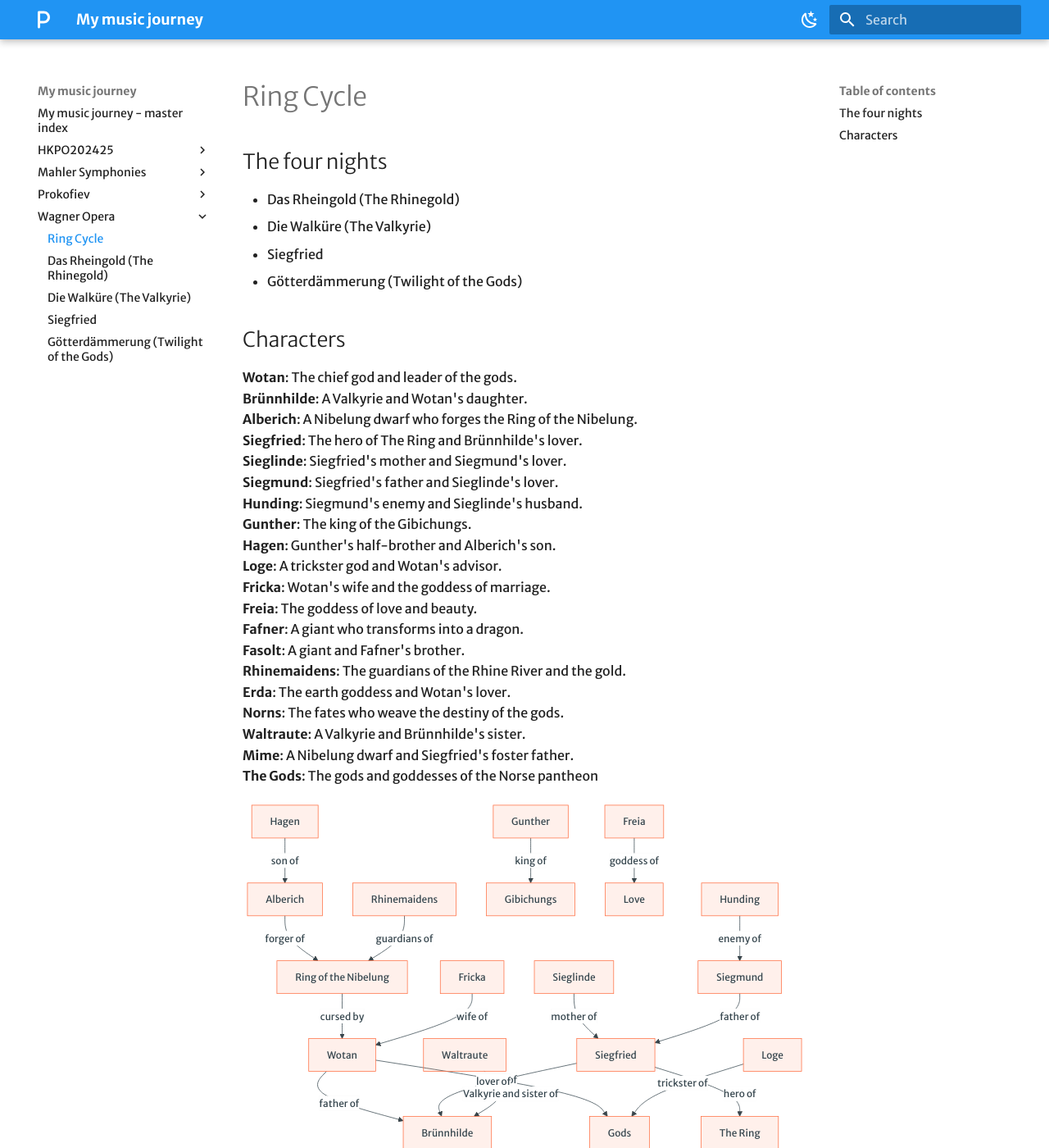
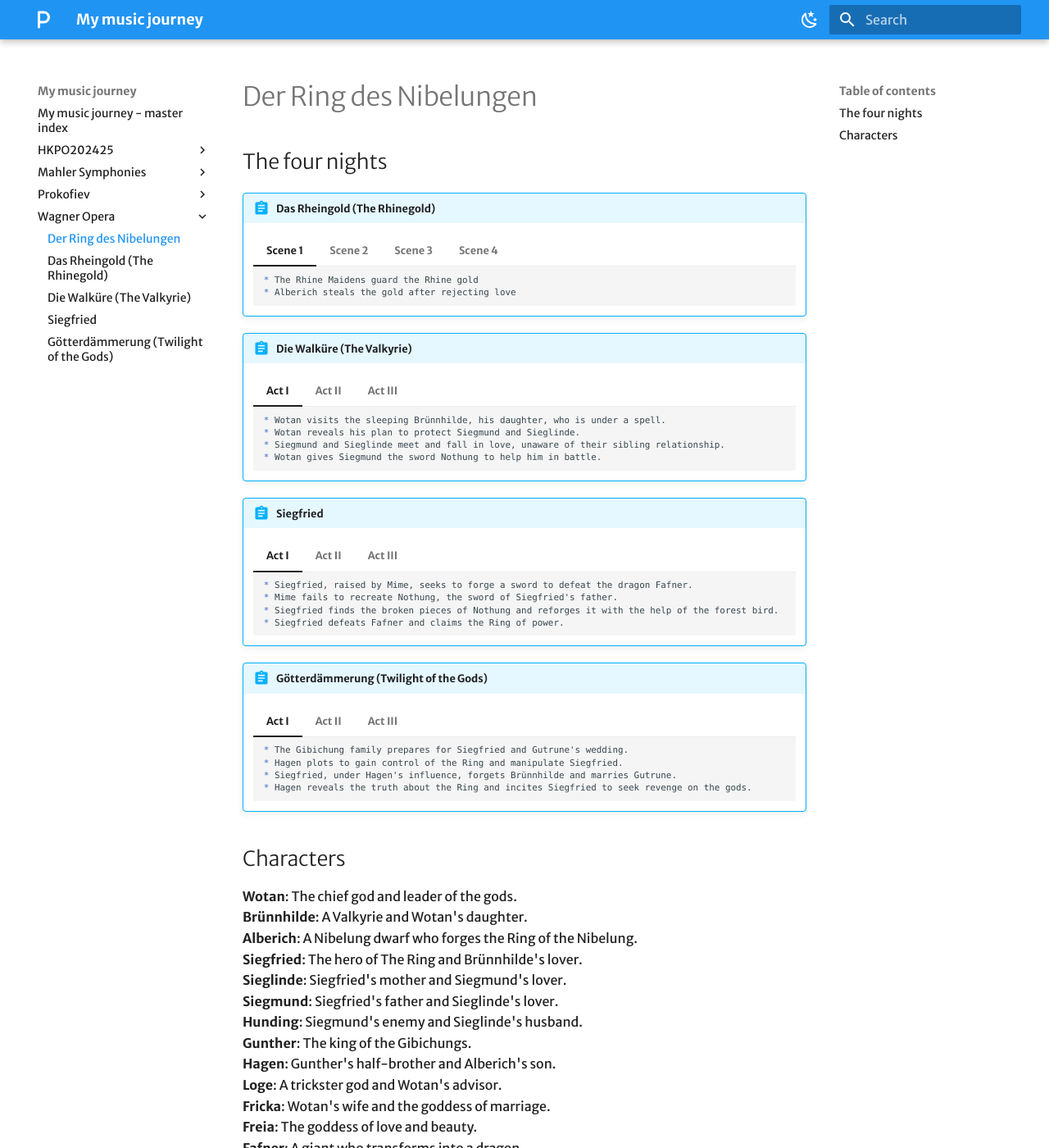
Before and after one commit to magicat888/My-music-journey, an MkDocs documentation site: the page built from docs/Wagner Opera/index.md, in a window 1280 px wide and 1400 px high. Shown: the whole window at 82% size. Built offline with MkDocs 1.6.1 and Material for MkDocs 9.7.7, drawn with Linux system fonts in a browser that asks for light colours; some web fonts are replaced.

Commit message:
summary commit

````diff
--- a/docs/Wagner Opera/index.md
+++ b/docs/Wagner Opera/index.md
@@ -1,11 +1,121 @@
-# Ring Cycle
+# Der Ring des Nibelungen
 
 ## The four nights
 
-- Das Rheingold (The Rhinegold)
-- Die Walküre (The Valkyrie)
-- Siegfried
-- Götterdämmerung (Twilight of the Gods)
+!!! Abstract "Das Rheingold (The Rhinegold)"
+
+    === "Scene 1"
+
+        ```markdown
+        * The Rhine Maidens guard the Rhine gold
+        * Alberich steals the gold after rejecting love
+        ```
+    === "Scene 2"
+
+        ```markdown
+        * Wotan and Fricka discuss the need for a new home
+        * Wotan and Loge visit the Nibelheim
+        * Wotan confronts Alberich and claims the Ring
+        ```
+
+    === "Scene 3"
+        ```markdown
+        * The gods build Valhalla with the help of the giants
+        * Freia is taken as payment for the giants
+        * Wotan gives the Ring to the giants to pay for Freia
+        ```
+
+    === "Scene 4"
+
+        ```markdown
+        * The curse of the Ring begins to take effect
+        * The giants quarrel over the Ring
+        * Fafner kills Fasolt for the Ring
+        * Wotan realizes the consequences of his actions
+        ```
+
+!!! Abstract "Die Walküre (The Valkyrie)"
+
+    === "Act I"
+        ```markdown
+        * Wotan visits the sleeping Brünnhilde, his daughter, who is under a spell.
+        * Wotan reveals his plan to protect Siegmund and Sieglinde.
+        * Siegmund and Sieglinde meet and fall in love, unaware of their sibling relationship.
+        * Wotan gives Siegmund the sword Nothung to help him in battle.
+        ```
+
+    === "Act II"
+        ```markdown
+        * Siegmund and Sieglinde are pursued by Hunding, Siegmund's enemy.
+        * A fierce battle ensues between Siegmund and Hunding.
+        * Wotan intervenes, allowing Siegmund to win the fight.
+        * Wotan's wife, Fricka, confronts him about Siegmund's actions and demands justice.
+        * Wotan reluctantly decides to let Hunding kill Siegmund.
+        ```
+
+    === "Act III"
+        ```markdown
+        * Wotan sends Brünnhilde to protect Siegmund, but he ultimately orders her to let him die.
+        * Brünnhilde defies Wotan and helps Siegmund in battle.
+        * Siegmund is ultimately killed by Hunding.
+        * Brünnhilde takes Sieglinde away to protect her and the unborn child.
+        * Wotan punishes Brünnhilde for her disobedience by putting her into a deep sleep surrounded by fire.
+        * Brünnhilde vows to find a hero who can rescue her from the flames.
+        ```
+
+!!! Abstract "Siegfried"
+
+    === "Act I"
+        ```markdown
+        * Siegfried, raised by Mime, seeks to forge a sword to defeat the dragon Fafner.
+        * Mime fails to recreate Nothung, the sword of Siegfried's father.
+        * Siegfried finds the broken pieces of Nothung and reforges it with the help of the forest bird.
+        * Siegfried defeats Fafner and claims the Ring of power.
+        ```
+
+    === "Act II"
+        ```markdown
+        * Siegfried encounters Brünnhilde, awakening her from her enchanted sleep.
+        * They fall in love, and Siegfried gives Brünnhilde the Ring.
+        * Wotan, disguised as a wanderer, warns Siegfried about the curse of the Ring.
+        * Siegfried leaves Brünnhilde to seek adventure and encounters the Gibichung family.
+        ```
+
+    === "Act III"
+        ```markdown
+        * Siegfried is manipulated by Hagen into betraying Brünnhilde.
+        * He marries Gutrune, Hagen's sister, and forgets his love for Brünnhilde.
+        * Hagen plots to kill Siegfried and take the Ring.
+        * Siegfried is mortally wounded, and Brünnhilde learns of his death.
+        * Brünnhilde sacrifices herself on Siegfried's funeral pyre, ending the curse of the Ring.
+        ```
+
+!!! Abstract "Götterdämmerung (Twilight of the Gods)"
+
+    === "Act I"
+        ```markdown
+        * The Gibichung family prepares for Siegfried and Gutrune's wedding.
+        * Hagen plots to gain control of the Ring and manipulate Siegfried.
+        * Siegfried, under Hagen's influence, forgets Brünnhilde and marries Gutrune.
+        * Hagen reveals the truth about the Ring and incites Siegfried to seek revenge on the gods.
+        ```
+
+    === "Act II"
+        ```markdown
+        * Brünnhilde learns of Siegfried's betrayal and feels heartbroken.
+        * Hagen and Gunther conspire to capture Brünnhilde and take the Ring from her.
+        * Siegfried is tricked into fighting Gunther for Brünnhilde.
+        * Brünnhilde is taken back to Gunther's castle, and Siegfried is manipulated into giving up the Ring.
+        ```
+
+    === "Act III"
+        ```markdown
+        * Hagen murders Siegfried to claim the Ring.
+        * Brünnhilde confronts Hagen and reveals the truth about Siegfried's death.
+        * In her grief, she returns the Ring to the Rhine, ending the curse.
+        * The gods and the world are consumed by flames, marking the end of the old order.
+        * The Rhine Maidens reclaim the Ring from the depths, restoring balance.
+        ```
 
 ## Characters
 
````
